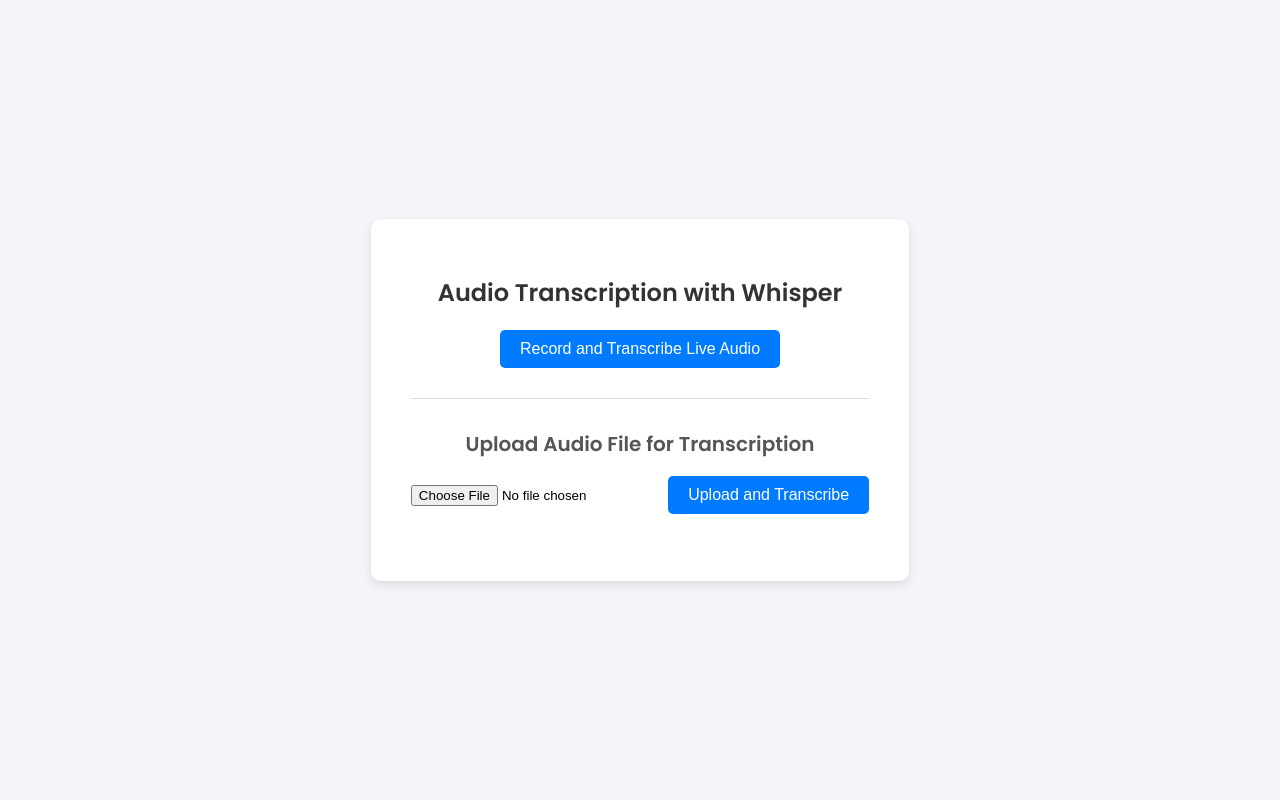
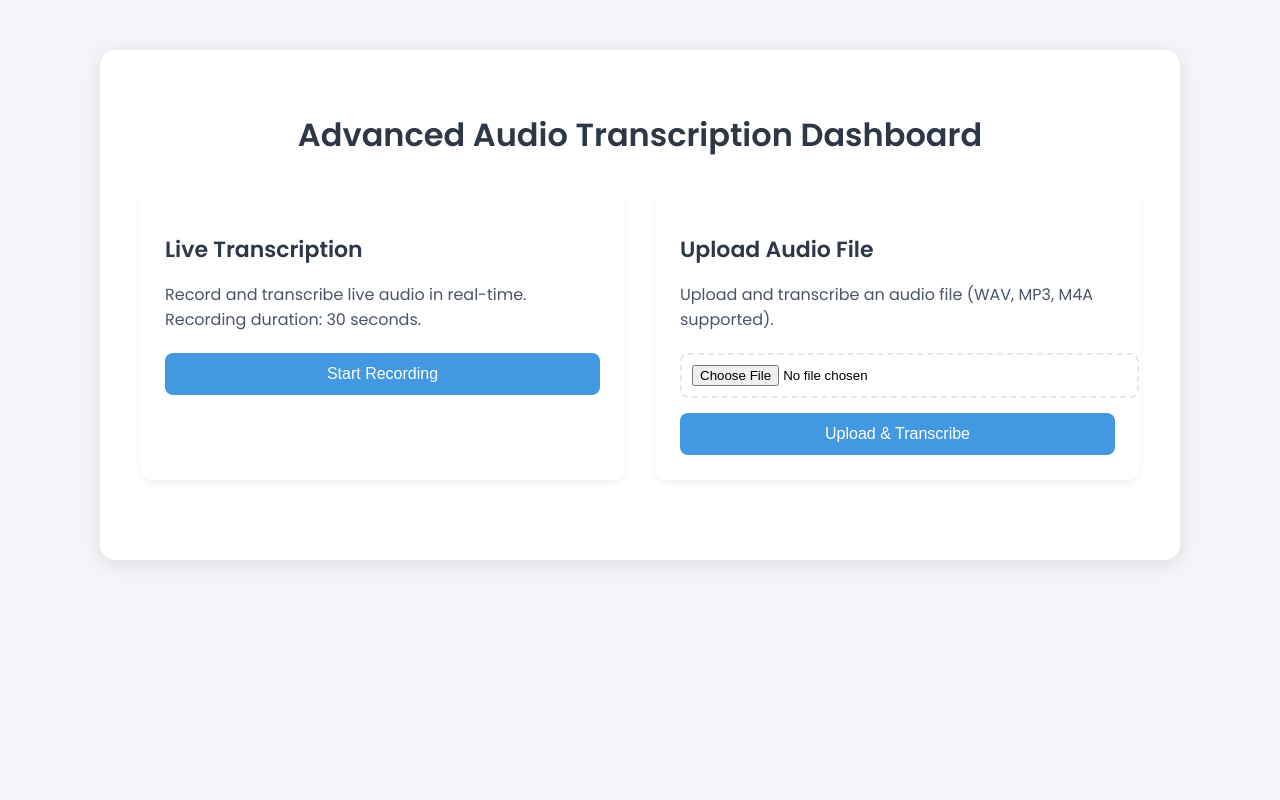
Before and after one commit to VerbatimGP/Verbatim, a Flask app: page / in a window 1280 px wide. Run offline with Flask 3, Linux system fonts and the light colour scheme.

Commit message:
Update index.html

```diff
--- a/templates/index.html
+++ b/templates/index.html
@@ -3,7 +3,7 @@
 <head>
     <meta charset="UTF-8">
     <meta name="viewport" content="width=device-width, initial-scale=1.0">
-    <title>Audio Transcription with Whisper</title>
+    <title>Advanced Audio Transcription Dashboard</title>
     <link href="https://fonts.googleapis.com/css2?family=Poppins:wght@300;400;600&display=swap" rel="stylesheet">
     <style>
         body {
@@ -12,79 +12,158 @@
             margin: 0;
             padding: 0;
             display: flex;
-            justify-content: center;
+            flex-direction: column;
             align-items: center;
-            height: 100vh;
+            min-height: 100vh;
         }
         .container {
             background-color: #fff;
-            border-radius: 10px;
-            box-shadow: 0 4px 10px rgba(0, 0, 0, 0.1);
+            border-radius: 15px;
+            box-shadow: 0 4px 20px rgba(0, 0, 0, 0.1);
             padding: 40px;
-            max-width: 500px;
+            max-width: 1000px;
+            width: 90%;
+            margin: 50px auto;
+        }
+        h1 {
+            color: #2d3748;
+            font-size: 32px;
+            margin-bottom: 30px;
             text-align: center;
         }
-        h1 {
-            color: #333;
-            font-size: 24px;
+        .dashboard {
+            display: grid;
+            grid-template-columns: repeat(auto-fit, minmax(300px, 1fr));
+            gap: 30px;
+            margin-bottom: 40px;
+        }
+        .card {
+            background-color: #ffffff;
+            border-radius: 12px;
+            padding: 25px;
+            box-shadow: 0 4px 6px rgba(0, 0, 0, 0.05);
+            transition: transform 0.3s ease;
+        }
+        .card:hover {
+            transform: translateY(-5px);
+        }
+        .card h2 {
+            color: #2d3748;
+            font-size: 22px;
+            margin-bottom: 15px;
+        }
+        .card p {
+            color: #4a5568;
+            font-size: 16px;
+            line-height: 1.6;
             margin-bottom: 20px;
         }
         button, input[type="submit"] {
-            background-color: #007BFF;
+            background-color: #4299e1;
             color: #fff;
             border: none;
-            padding: 10px 20px;
-            border-radius: 5px;
+            padding: 12px 24px;
+            border-radius: 8px;
             font-size: 16px;
             cursor: pointer;
-            transition: background-color 0.3s ease;
+            transition: all 0.3s ease;
+            width: 100%;
         }
         button:hover, input[type="submit"]:hover {
-            background-color: #0056b3;
+            background-color: #3182ce;
+            transform: translateY(-2px);
         }
-        form {
+        .result-section {
+            margin-top: 40px;
+            padding: 30px;
+            background-color: #f7fafc;
+            border-radius: 12px;
+        }
+        .result-card {
+            background: white;
+            padding: 20px;
+            border-radius: 8px;
+            margin-bottom: 20px;
+            box-shadow: 0 2px 4px rgba(0, 0, 0, 0.05);
+        }
+        .result-card h3 {
+            color: #2d3748;
+            font-size: 18px;
+            margin-bottom: 10px;
+        }
+        .result-text {
+            color: #4a5568;
+            line-height: 1.6;
+            white-space: pre-wrap;
+        }
+        input[type="file"] {
+            width: 100%;
+            padding: 10px;
+            margin-bottom: 15px;
+            border: 2px dashed #e2e8f0;
+            border-radius: 8px;
+        }
+        .flash-messages {
             margin-bottom: 20px;
         }
-        .divider {
-            margin: 30px 0;
-            border-top: 1px solid #ddd;
-        }
-        h2 {
-            font-size: 20px;
-            color: #555;
-        }
-        p {
-            color: #666;
-            font-size: 16px;
-        }
-        input[type="file"] {
-            margin-bottom: 15px;
+        .flash-message {
+            padding: 12px;
+            border-radius: 8px;
+            margin-bottom: 10px;
+            background-color: #fed7d7;
+            color: #c53030;
         }
     </style>
 </head>
 <body>
     <div class="container">
-        <h1>Audio Transcription with Whisper</h1>
+        <h1>Advanced Audio Transcription Dashboard</h1>
 
-        <!-- Live Transcription Form -->
-        <form action="/live_record" method="post">
-            <button type="submit">Record and Transcribe Live Audio</button>
-        </form>
+        {% with messages = get_flashed_messages() %}
+            {% if messages %}
+                <div class="flash-messages">
+                    {% for message in messages %}
+                        <div class="flash-message">{{ message }}</div>
+                    {% endfor %}
+                </div>
+            {% endif %}
+        {% endwith %}
 
-        <!-- Divider -->
-        <div class="divider"></div>
+        <div class="dashboard">
+            <div class="card">
+                <h2>Live Transcription</h2>
+                <p>Record and transcribe live audio in real-time. Recording duration: 30 seconds.</p>
+                <form action="/live_record" method="post">
+                    <button type="submit">Start Recording</button>
+                </form>
+            </div>
 
-        <!-- Upload Audio File Form -->
-        <h2>Upload Audio File for Transcription</h2>
-        <form action="/upload_audio" method="post" enctype="multipart/form-data">
-            <input type="file" name="audio_file" accept="audio/*" required>
-            <input type="submit" value="Upload and Transcribe">
-        </form>
+            <div class="card">
+                <h2>Upload Audio File</h2>
+                <p>Upload and transcribe an audio file (WAV, MP3, M4A supported).</p>
+                <form action="/upload_audio" method="post" enctype="multipart/form-data">
+                    <input type="file" name="audio_file" accept="audio/*" required>
+                    <input type="submit" value="Upload & Transcribe">
+                </form>
+            </div>
+        </div>
 
-        <!-- Transcription Result -->
-        {% if transcription %}
-            <h2>Transcription Result:</h2>
-            <p>{{ transcription }}</p>
+        {% if transcription or summary %}
+        <div class="result-section">
+            {% if transcription %}
+            <div class="result-card">
+                <h3>Full Transcription</h3>
+                <div class="result-text">{{ transcription }}</div>
+            </div>
+            {% endif %}
+
+            {% if summary %}
+            <div class="result-card">
+                <h3>Summary</h3>
+                <div class="result-text">{{ summary }}</div>
+            </div>
+            {% endif %}
+        </div>
         {% endif %}
     </div>
 </body>
```
